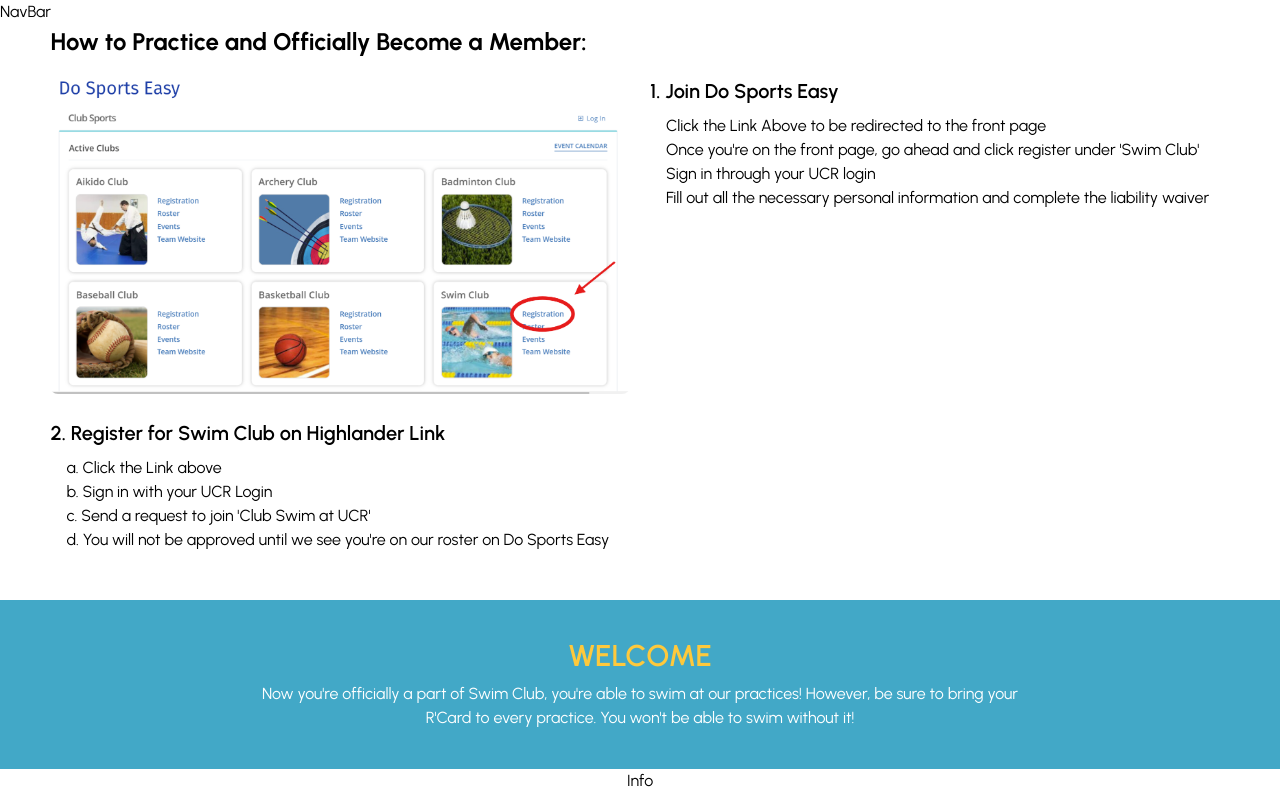
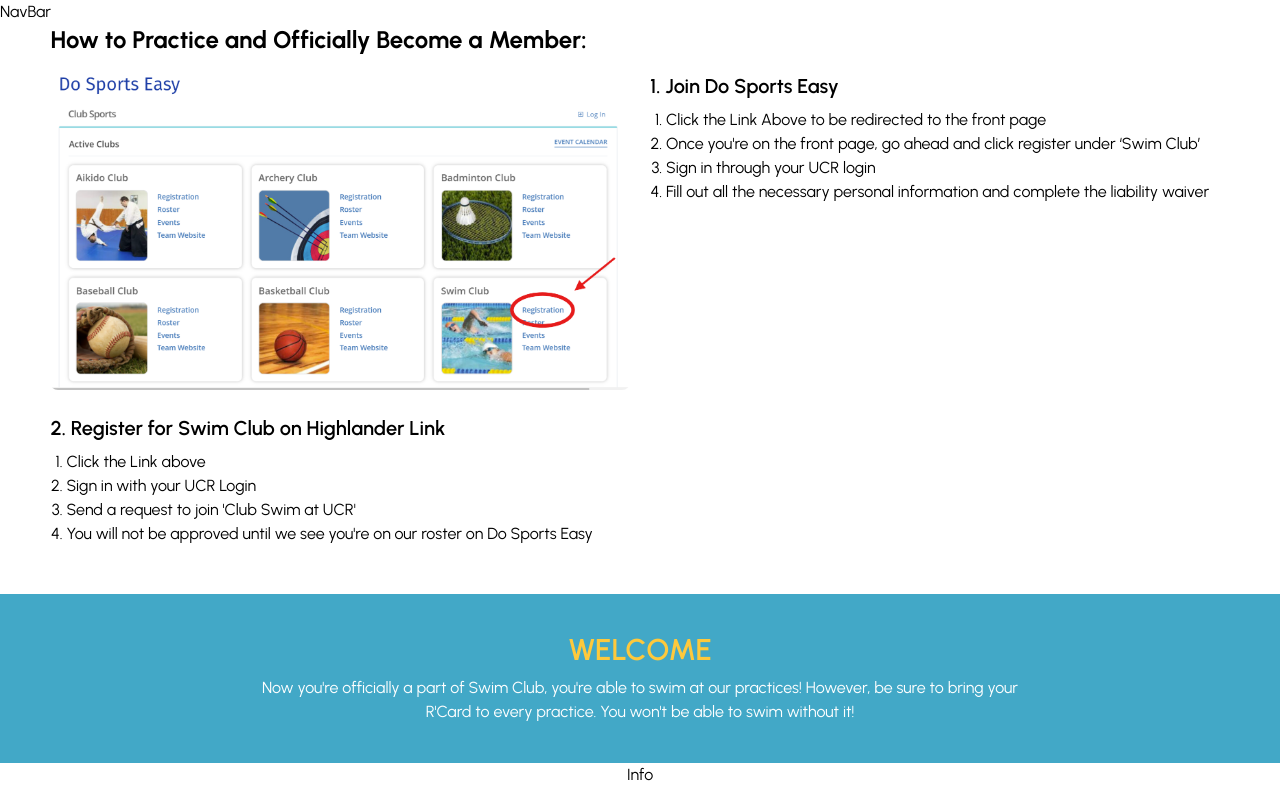
Before and after one commit to acm-ucr/ucr-swim-website, a Next.js app: page /join in a window 1280 px wide. Shown: the top 800 px of the page. Built offline with nearby package versions, Linux system fonts and the light colour scheme.

Commit message:
updated to tailwind css

```diff
--- a/src/components/join/How.jsx
+++ b/src/components/join/How.jsx
@@ -2,75 +2,41 @@ import Image from "next/image";
 
 const How = () => {
   return (
-    <div
-      style={{
-        maxWidth: "1410px",
-        margin: "auto",
-        padding: "24px",
-        backgroundColor: "white",
-        borderRadius: "8px",
-        display: "flex",
-        flexDirection: "column",
-      }}
-    >
-      <h1
-        style={{ fontSize: "24px", fontWeight: "bold", marginBottom: "16px" }}
-      >
+    <div className="max-w-7xl mx-auto p-6 bg-white rounded-lg flex flex-col">
+      <h1 className="text-2xl font-bold mb-4">
         How to Practice and Officially Become a Member:
       </h1>
 
-      <div
-        style={{
-          display: "flex",
-          flexDirection: "row",
-          justifyContent: "space-between",
-          alignItems: "flex-start",
-        }}
-      >
-        <div style={{ flex: 1, marginBottom: "24px" }}>
+      <div className="flex flex-row justify-between items-start">
+        <div className="flex-1 mb-6">
           <Image
             src="/join/how.png"
             alt="How to join"
             width={600}
             height={400}
-            style={{ borderRadius: "8px" }}
+            className="rounded-lg"
           />
-          <h2
-            style={{
-              fontSize: "20px",
-              fontWeight: "600",
-              marginBottom: "8px",
-              marginTop: "24px",
-            }}
-          >
+          <h2 className="text-xl font-semibold mb-2 mt-6">
             2. Register for Swim Club on Highlander Link
           </h2>
-          <ol style={{ paddingLeft: "16px" }}>
-            <li>a. Click the Link above</li>
-            <li>b. Sign in with your UCR Login</li>
-            <li>c. Send a request to join &apos;Club Swim at UCR&apos;</li>
+          <ol className="pl-4 list-decimal">
+            <li>Click the Link above</li>
+            <li>Sign in with your UCR Login</li>
+            <li>Send a request to join &apos;Club Swim at UCR&apos;</li>
             <li>
-              d. You will not be approved until we see you&apos;re on our roster
-              on Do Sports Easy
+              You will not be approved until we see you&apos;re on our roster on
+              Do Sports Easy
             </li>
           </ol>
         </div>
 
-        <div style={{ flex: 1, paddingLeft: "20px" }}>
-          <h2
-            style={{
-              fontSize: "20px",
-              fontWeight: "600",
-              marginBottom: "8px",
-            }}
-          >
-            1. Join Do Sports Easy
-          </h2>
-          <ol style={{ paddingLeft: "16px" }}>
+        <div className="flex-1 pl-5">
+          <h2 className="text-xl font-semibold mb-2">1. Join Do Sports Easy</h2>
+          <ol className="pl-4 list-decimal">
             <li>Click the Link Above to be redirected to the front page</li>
             <li>
               Once you&apos;re on the front page, go ahead and click register
-              under &apos;Swim Club&apos;
+              under &lsquo;Swim Club&rsquo;
             </li>
             <li>Sign in through your UCR login</li>
             <li>
```
